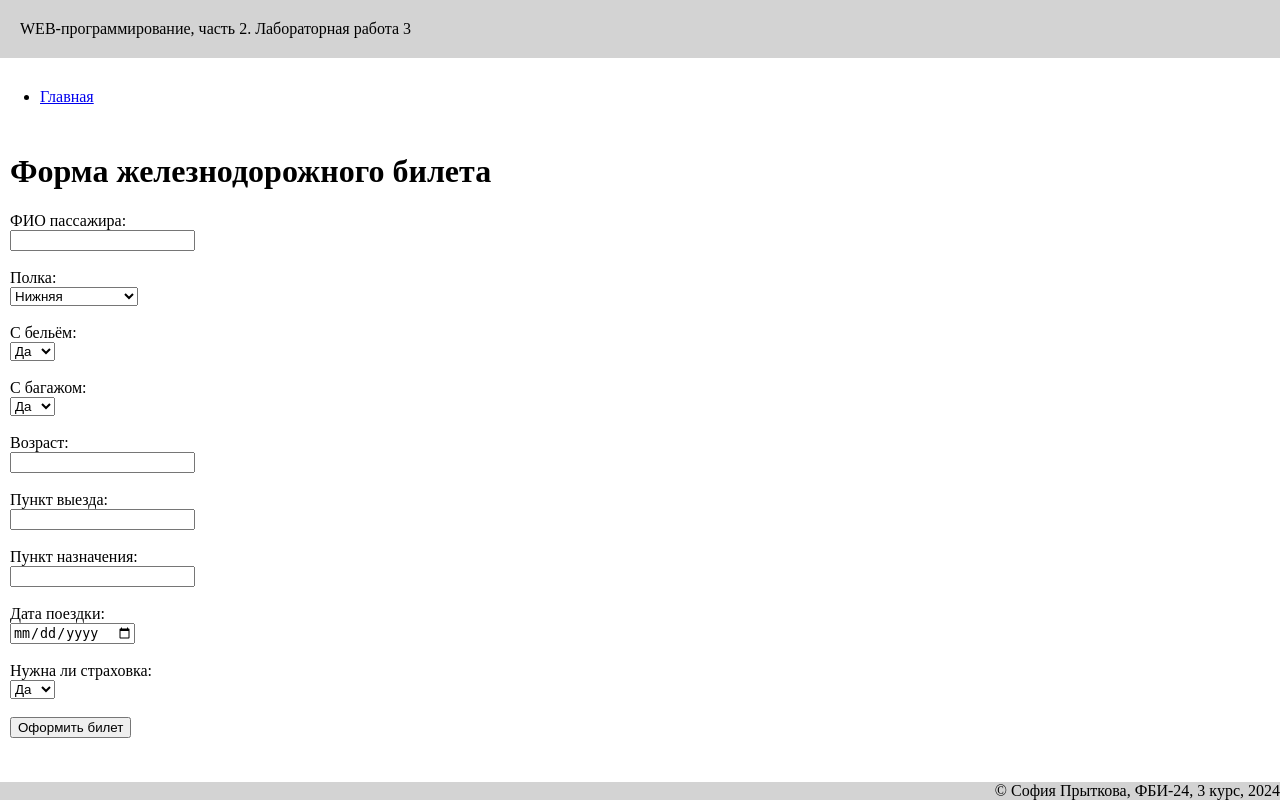
After one commit to pritkusha/web-programming-labs-2, a Flask app: template templates/lab3/ticketform.html in a window 1280 px wide. The commit adds this page. Run offline with Flask 3, Linux system fonts and the light colour scheme; the template is opened without the code that fills it, so the values that code supplies are empty.

Commit message:
Жилезнодорожный билет

```diff
--- a/templates/lab3/lab3.html
+++ b/templates/lab3/lab3.html
@@ -9,11 +9,13 @@
     <div>
         Привет, <span style="color: {{ name_color }}">{{ name }}</span>!
     </div>
+    <div>Возраст: {{ age }}</div>
     <div>Список сделанных страниц:</div>
     <ol>
         <li><a href="/lab3/cookie">Куки</a></li>
         <li><a href="/lab3/del_cookie">Очистить куки</a></li>
         <li><a href="/lab3/order">Заказ напитка</a></li>
         <li><a href="/lab3/settings">Смена цвета</a></li>
+        <li><a href="/lab3/train">Железнодорожный билет</a></li>
     </ol>
 {% endblock %}
--- /dev/null
+++ b/templates/lab3/ticketform.html
@@ -0,0 +1,57 @@
+{% extends "base.html" %}
+
+{#  номер лабораторной работы: #}
+{% block lab %}Лабораторная работа 3{% endblock %}
+
+{# основной контент: #}
+{% block main %}
+    <title>Форма билета</title>
+
+    <h1>Форма железнодорожного билета</h1>
+    {% if error %}
+        <p style="color: red;">{{ error }}</p>
+    {% endif %}
+        <label>ФИО пассажира:</label><br>
+        <input type="text" name="full_name" required><br><br>
+
+        <label>Полка:</label><br>
+        <select name="shelf_type" required>
+            <option value="нижняя">Нижняя</option>
+            <option value="верхняя">Верхняя</option>
+            <option value="верхняя боковая">Верхняя боковая</option>
+            <option value="нижняя боковая">Нижняя боковая</option>
+        </select><br><br>
+
+        <label>С бельём:</label><br>
+        <select name="with_linen" required>
+            <option value="yes">Да</option>
+            <option value="no">Нет</option>
+        </select><br><br>
+
+        <label>С багажом:</label><br>
+        <select name="with_luggage" required>
+            <option value="yes">Да</option>
+            <option value="no">Нет</option>
+        </select><br><br>
+
+        <label>Возраст:</label><br>
+        <input type="number" name="age" required><br><br>
+
+        <label>Пункт выезда:</label><br>
+        <input type="text" name="departure_point" required><br><br>
+
+        <label>Пункт назначения:</label><br>
+        <input type="text" name="destination_point" required><br><br>
+
+        <label>Дата поездки:</label><br>
+        <input type="date" name="travel_date" required><br><br>
+
+        <label>Нужна ли страховка:</label><br>
+        <select name="insurance_needed" required>
+            <option value="yes">Да</option>
+            <option value="no">Нет</option>
+        </select><br><br>
+
+        <input type="submit" value="Оформить билет">
+    </form>
+{% endblock %}
```
Also changed, not shown: lab3.py (+43 -0 lines), templates/lab3/ticket.html (added, +17 -0 lines).
